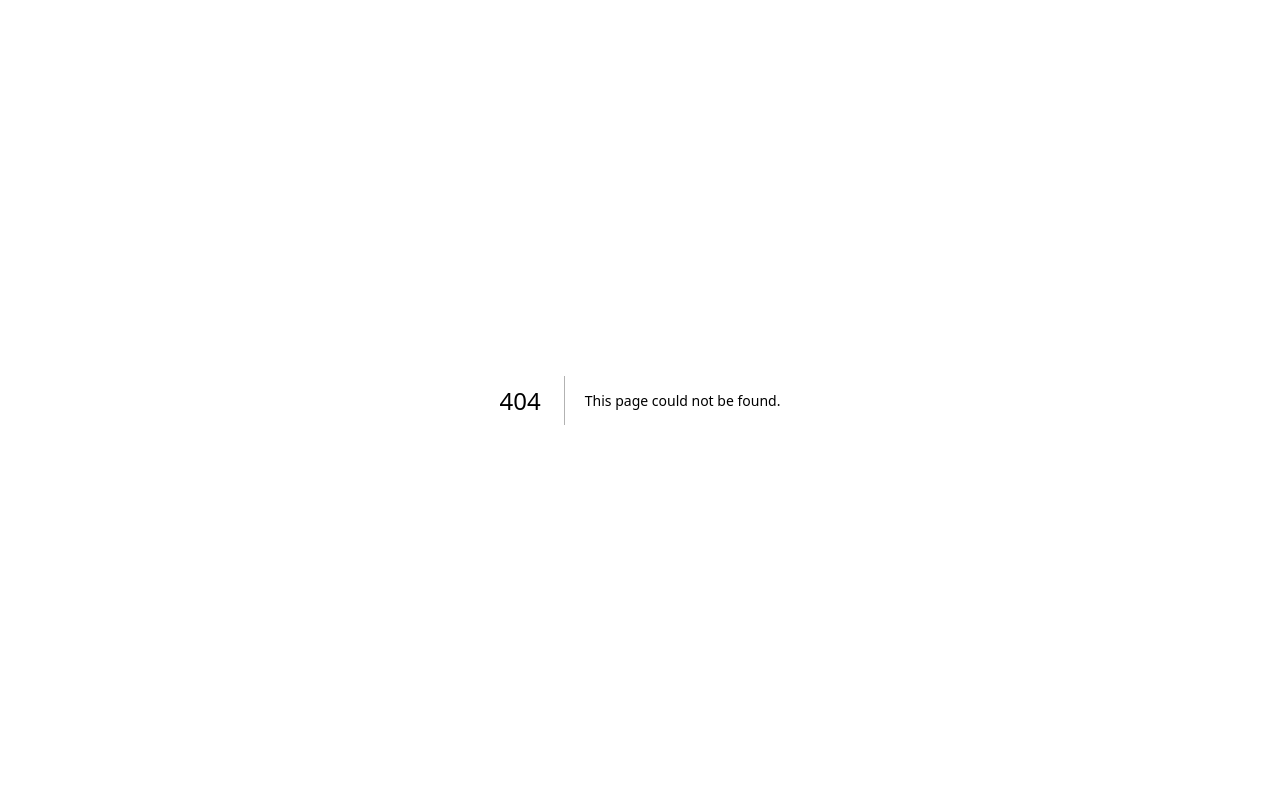
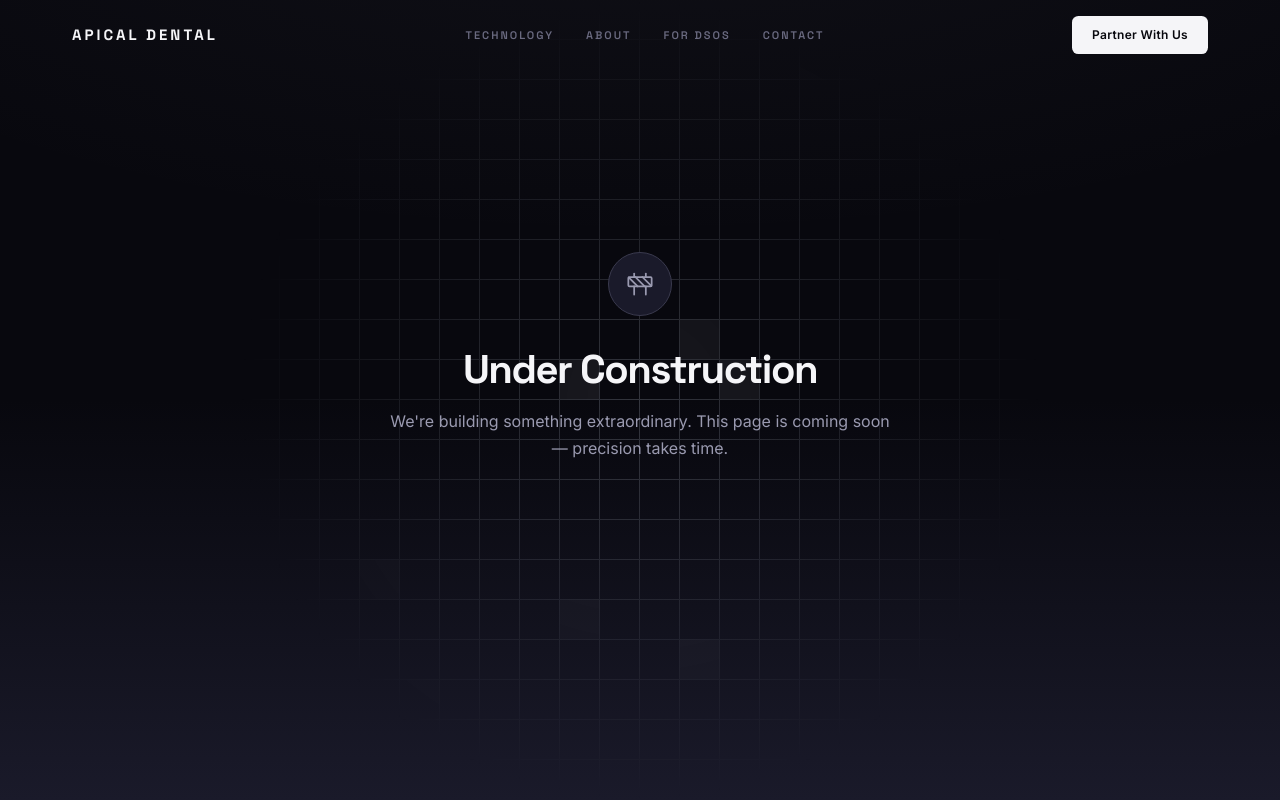
Before and after one commit to varun320/apical-dental-monochrome, a Next.js app: page /under-construction in a window 1280 px wide. Before the commit this address had no page. Shown: the top 800 px of the page. Built offline with nearby package versions, Linux system fonts and the light colour scheme.

Commit message:
under construction page

```diff
--- /dev/null
+++ b/src/app/contact/page.tsx
@@ -0,0 +1,5 @@
+import { redirect } from "next/navigation";
+
+export default function ContactPage() {
+  redirect("/under-construction");
+}
--- /dev/null
+++ b/src/app/for-dsos/page.tsx
@@ -0,0 +1,5 @@
+import { redirect } from "next/navigation";
+
+export default function ForDSOsPage() {
+  redirect("/under-construction");
+}
--- /dev/null
+++ b/src/app/under-construction/page.tsx
@@ -0,0 +1,74 @@
+"use client";
+
+import { useEffect, useRef } from "react";
+import Link from "next/link";
+import { gsap } from "@/lib/gsap";
+import { Navbar } from "@/components/layout/navbar";
+import { Footer } from "@/components/layout/footer";
+import { AnimatedGridPattern } from "@/components/ui/animated-grid-pattern";
+import { cn } from "@/lib/utils";
+import { Construction, ArrowLeft } from "lucide-react";
+
+export default function UnderConstructionPage() {
+  const contentRef = useRef<HTMLDivElement>(null);
+
+  useEffect(() => {
+    const ctx = gsap.context(() => {
+      const tl = gsap.timeline({ delay: 0.3 });
+      tl.from(".uc-icon", { opacity: 0, scale: 0.8, duration: 0.6, ease: "back.out(2)" })
+        .from(".uc-heading", { opacity: 0, y: 30, duration: 0.7, ease: "power3.out" }, "-=0.3")
+        .from(".uc-text", { opacity: 0, y: 20, duration: 0.6, ease: "power3.out" }, "-=0.3")
+        .from(".uc-cta", { opacity: 0, y: 15, duration: 0.5, ease: "power3.out" }, "-=0.2");
+    }, contentRef);
+
+    return () => ctx.revert();
+  }, []);
+
+  return (
+    <>
+      <Navbar />
+      <main
+        ref={contentRef}
+        className="relative flex min-h-screen flex-col items-center justify-center overflow-hidden bg-linear-to-b from-void via-void to-deep-void px-6"
+      >
+        {/* Background */}
+        <div className="pointer-events-none absolute inset-0">
+          <div className="absolute inset-0 bg-[radial-gradient(ellipse_80%_50%_at_50%_-20%,rgba(154,154,176,0.06),transparent)]" />
+          <AnimatedGridPattern
+            numSquares={20}
+            maxOpacity={0.08}
+            duration={6}
+            repeatDelay={3}
+            className={cn(
+              "absolute inset-0 h-full w-full",
+              "mask-[radial-gradient(400px_circle_at_50%_50%,white,transparent)]"
+            )}
+          />
+        </div>
+
+        <div className="relative z-10 flex max-w-[500px] flex-col items-center text-center">
+          <div className="uc-icon flex h-16 w-16 items-center justify-center rounded-full border border-titanium-dark bg-deep-void">
+            <Construction className="h-7 w-7 text-titanium-light" strokeWidth={1.5} />
+          </div>
+
+          <h1 className="uc-heading mt-8 font-display text-[clamp(28px,5vw,40px)] font-bold leading-[1.1] tracking-[-1.5px] text-white-pure">
+            Under Construction
+          </h1>
+
+          <p className="uc-text mt-4 font-body text-[16px] leading-[1.7] text-titanium-light">
+            We&apos;re building something extraordinary. This page is coming soon — precision takes time.
+          </p>
+
+          <Link
+            href="/"
+            className="uc-cta mt-10 inline-flex items-center gap-2 rounded-md bg-white-pure px-6 py-3.5 font-display text-[12px] font-bold tracking-[0.5px] text-void transition-opacity hover:opacity-80"
+          >
+            <ArrowLeft className="h-4 w-4" strokeWidth={2} />
+            Back to Home
+          </Link>
+        </div>
+      </main>
+      <Footer />
+    </>
+  );
+}
```
